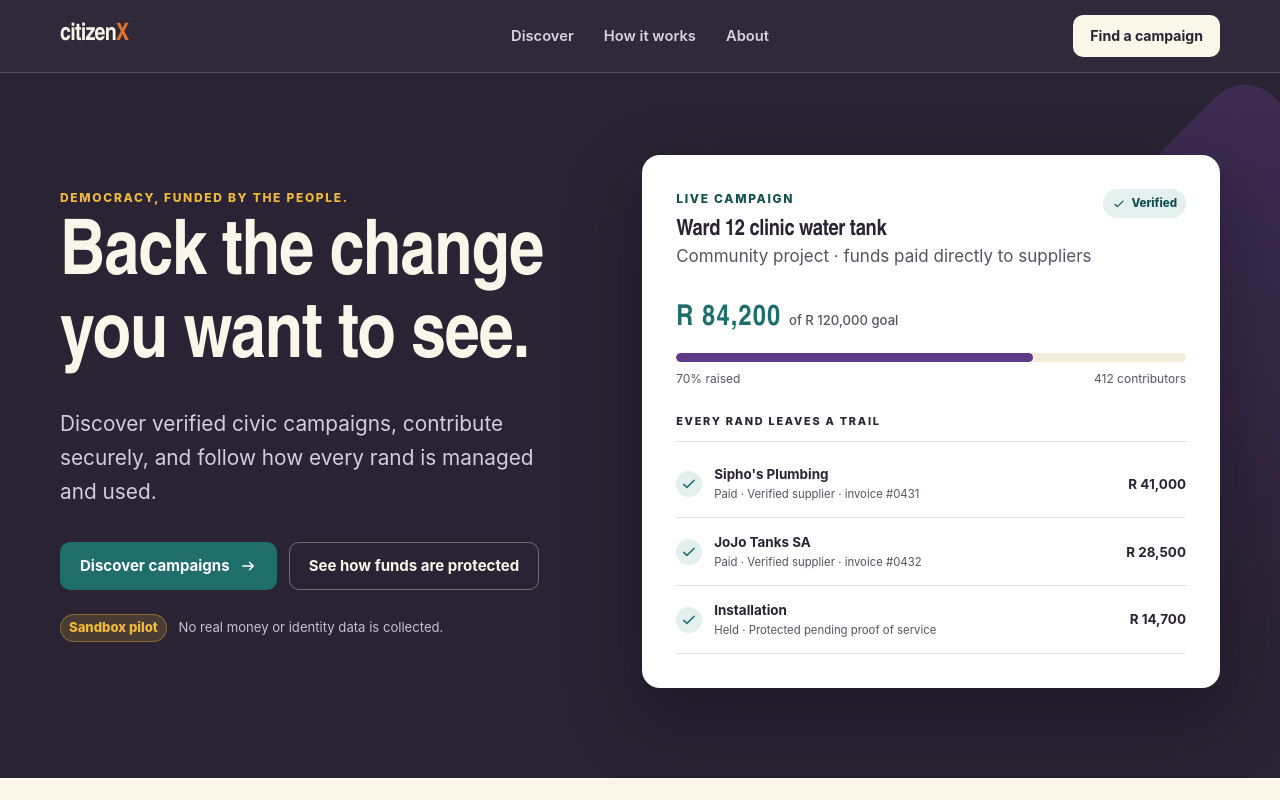
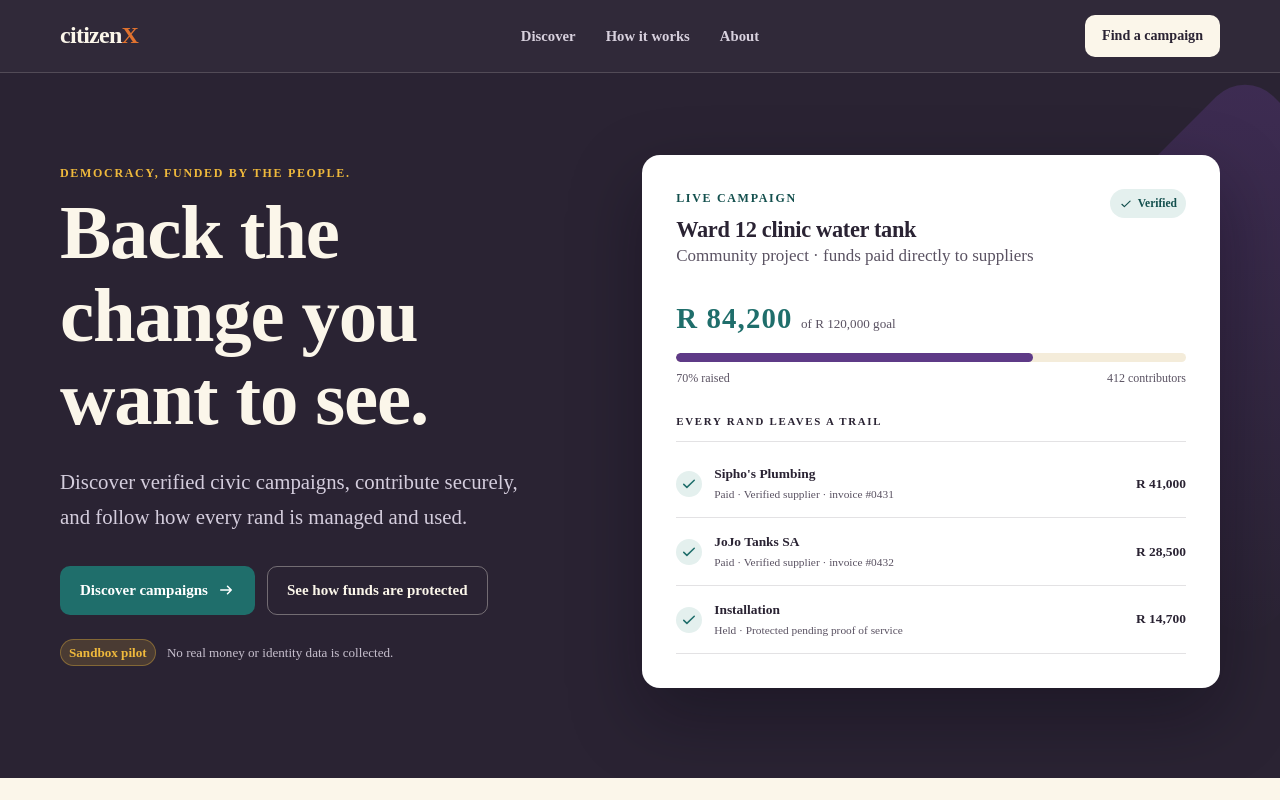
Before and after one commit to chelseawilliamsoncitizenx/citizenx-website, a Next.js app in the folder apps/web/: page / in a window 1280 px wide. Shown: the top 800 px of the page. Built offline with nearby package versions, Linux system fonts and the light colour scheme.

Commit message:
Update Site source

```diff
--- a/apps/web/app/globals.css
+++ b/apps/web/app/globals.css
@@ -18,8 +18,8 @@
   --line: rgba(42, 35, 51, 0.13);
   --line-dark: rgba(251, 246, 234, 0.17);
   --shadow: 0 18px 55px rgba(42, 35, 51, 0.12);
-  --display: "Bricolage Grotesque", "Arial Narrow", sans-serif;
-  --body: Inter, ui-sans-serif, system-ui, -apple-system, BlinkMacSystemFont, "Segoe UI", sans-serif;
+  --display: var(--font-bricolage), sans-serif;
+  --body: var(--font-inter), sans-serif;
   --max: 1160px;
 }
 
--- a/apps/web/app/layout.tsx
+++ b/apps/web/app/layout.tsx
@@ -1,8 +1,21 @@
 import type { Metadata } from "next";
+import { Bricolage_Grotesque, Inter } from "next/font/google";
 import type { ReactNode } from "react";
 import { Footer } from "../components/footer";
 import { Header } from "../components/header";
 import "./globals.css";
+
+const displayFont = Bricolage_Grotesque({
+  subsets: ["latin"],
+  variable: "--font-bricolage",
+  display: "swap"
+});
+
+const bodyFont = Inter({
+  subsets: ["latin"],
+  variable: "--font-inter",
+  display: "swap"
+});
 
 export const metadata: Metadata = {
   title: {
@@ -15,7 +28,7 @@ export const metadata: Metadata = {
 export default function RootLayout({ children }: Readonly<{ children: ReactNode }>) {
   return (
     <html lang="en-ZA">
-      <body>
+      <body className={`${displayFont.variable} ${bodyFont.variable}`}>
         <a className="skip-link" href="#main-content">Skip to main content</a>
         <Header />
         <main id="main-content">{children}</main>
```
